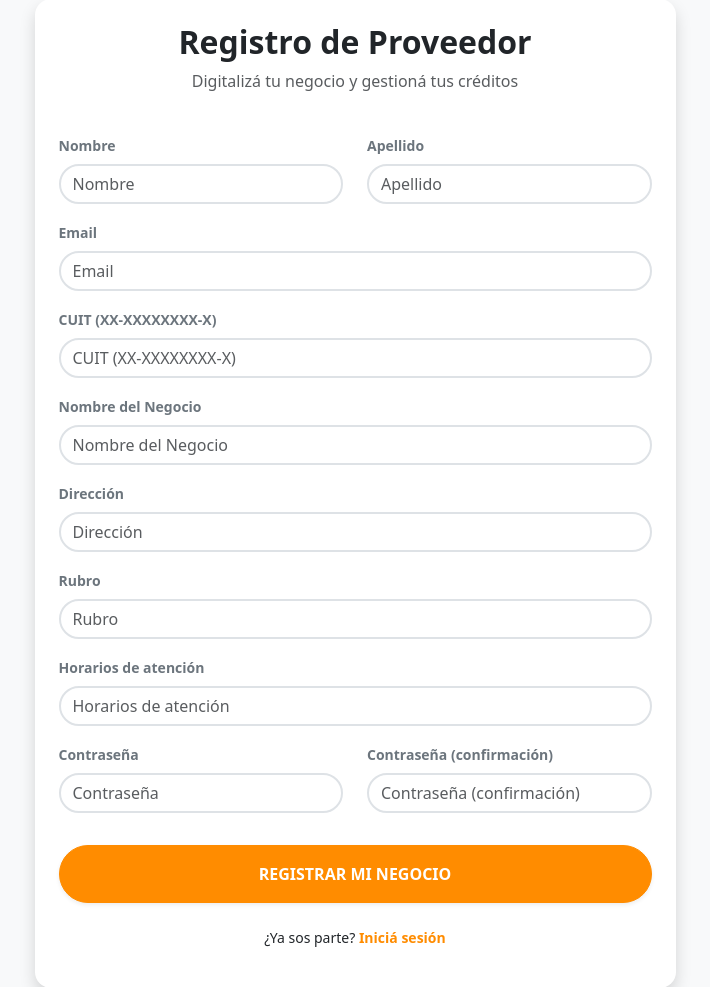
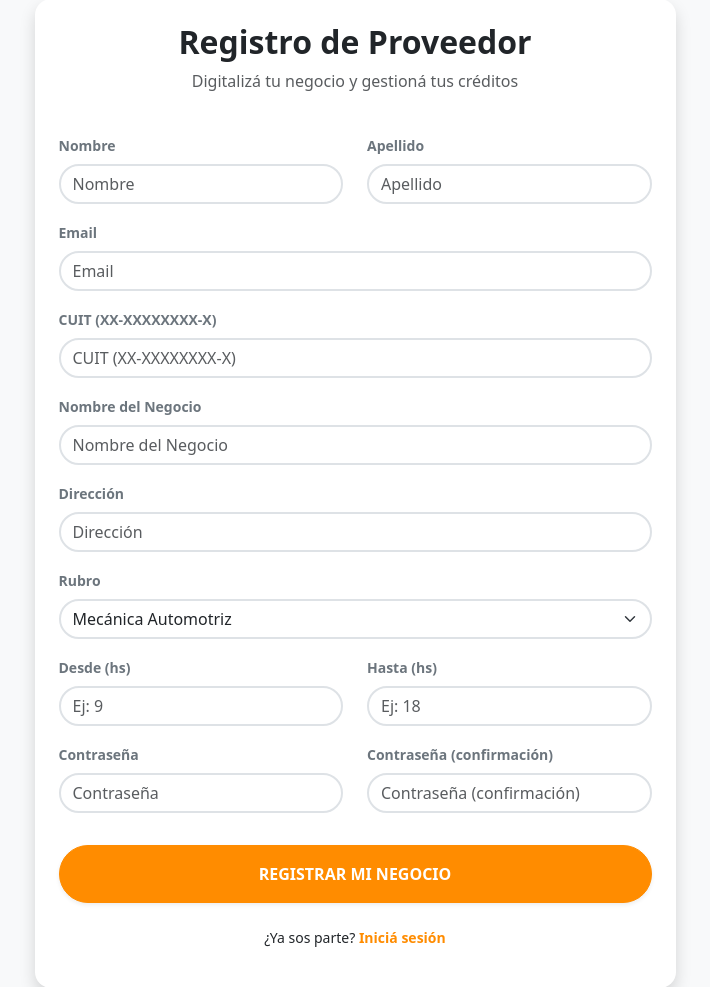
Before and after one commit to LucasMor96/gestion-repuestos, a Django app: page /registro/proveedor/ in a window 1280 px wide. Shown: the part 106-1093 px from the top of the page, without its empty margins (285-995 px from the left). Run offline with Django 5.2, Linux system fonts and the light colour scheme.

Commit message:
feat: restringir categorías y mejorar formulario de horarios

```diff
--- a/plataforma/forms.py
+++ b/plataforma/forms.py
@@ -1,7 +1,7 @@
 from django import forms
 from django.contrib.auth.models import User
 from django.contrib.auth.forms import UserCreationForm
-from .models import Tecnico, Proveedor, Producto, Pedido, CalificacionProveedor, CalificacionTecnico
+from .models import Tecnico, Proveedor, Producto, Pedido, CalificacionProveedor, CalificacionTecnico, RUBROS_CHOICES
 
 
 class RegistroTecnicoForm(UserCreationForm):
@@ -10,7 +10,7 @@ class RegistroTecnicoForm(UserCreationForm):
     last_name = forms.CharField(max_length=150, required=True, label="Apellido")
     email = forms.EmailField(required=True)
     cuit = forms.CharField(max_length=13, required=True, label="CUIT (XX-XXXXXXXX-X)")
-    especialidad = forms.CharField(max_length=100, required=True, label="Especialidad")
+    especialidad = forms.ChoiceField(choices=RUBROS_CHOICES, required=True, label="Especialidad")
     telefono = forms.CharField(max_length=20, required=False, label="Teléfono")
     ubicacion = forms.CharField(max_length=200, required=True, label="Ubicación")
 
@@ -55,12 +55,19 @@ class RegistroProveedorForm(UserCreationForm):
     cuit = forms.CharField(max_length=13, required=True, label="CUIT (XX-XXXXXXXX-X)")
     nombre_negocio = forms.CharField(max_length=150, required=True, label="Nombre del Negocio")
     direccion = forms.CharField(max_length=255, required=True, label="Dirección")
-    rubro = forms.CharField(max_length=100, required=True, label="Rubro")
-    horarios = forms.CharField(max_length=200, required=False, label="Horarios de atención")
+    rubro = forms.ChoiceField(choices=RUBROS_CHOICES, required=True, label="Rubro")
+    horario_desde = forms.IntegerField(
+        min_value=0, max_value=23, required=False, label="Desde (hs)",
+        widget=forms.NumberInput(attrs={'min': 0, 'max': 23, 'placeholder': 'Ej: 9'}),
+    )
+    horario_hasta = forms.IntegerField(
+        min_value=0, max_value=23, required=False, label="Hasta (hs)",
+        widget=forms.NumberInput(attrs={'min': 0, 'max': 23, 'placeholder': 'Ej: 18'}),
+    )
 
     class Meta:
         model = User
-        fields = ('first_name', 'last_name', 'email', 'cuit', 'nombre_negocio', 'direccion', 'rubro', 'horarios', 'password1', 'password2')
+        fields = ('first_name', 'last_name', 'email', 'cuit', 'nombre_negocio', 'direccion', 'rubro', 'horario_desde', 'horario_hasta', 'password1', 'password2')
 
     def clean_email(self):
         email = self.cleaned_data.get('email')
@@ -80,13 +87,16 @@ class RegistroProveedorForm(UserCreationForm):
         user.is_active = False
         if commit:
             user.save()
+            desde = self.cleaned_data.get('horario_desde')
+            hasta = self.cleaned_data.get('horario_hasta')
+            horarios = f"{desde} - {hasta}hs" if desde is not None and hasta is not None else ''
             Proveedor.objects.create(
                 usuario=user,
                 cuit=self.cleaned_data['cuit'],
                 nombre_negocio=self.cleaned_data['nombre_negocio'],
                 direccion=self.cleaned_data['direccion'],
                 rubro=self.cleaned_data['rubro'],
-                horarios=self.cleaned_data.get('horarios', ''),
+                horarios=horarios,
                 is_approved=False,
             )
         return user
@@ -126,12 +136,20 @@ class EditarPerfilProveedorForm(forms.ModelForm):
     """Formulario para que el proveedor edite su perfil"""
     first_name = forms.CharField(max_length=30, required=True, label="Nombre")
     last_name = forms.CharField(max_length=150, required=True, label="Apellido")
+    horario_desde = forms.IntegerField(
+        min_value=0, max_value=23, required=False, label="Desde (hs)",
+        widget=forms.NumberInput(attrs={'min': 0, 'max': 23, 'placeholder': 'Ej: 9'}),
+    )
+    horario_hasta = forms.IntegerField(
+        min_value=0, max_value=23, required=False, label="Hasta (hs)",
+        widget=forms.NumberInput(attrs={'min': 0, 'max': 23, 'placeholder': 'Ej: 18'}),
+    )
 
-    field_order = ['first_name', 'last_name', 'nombre_negocio', 'direccion', 'rubro', 'horarios', 'logo', 'imagen']
+    field_order = ['first_name', 'last_name', 'nombre_negocio', 'direccion', 'rubro', 'horario_desde', 'horario_hasta', 'logo', 'imagen']
 
     class Meta:
         model = Proveedor
-        fields = ('nombre_negocio', 'direccion', 'rubro', 'horarios', 'logo', 'imagen')
+        fields = ('nombre_negocio', 'direccion', 'rubro', 'logo', 'imagen')
         widgets = {
             'logo': forms.FileInput(),
             'imagen': forms.FileInput(),
@@ -143,6 +161,24 @@ class EditarPerfilProveedorForm(forms.ModelForm):
         if user:
             self.fields['first_name'].initial = user.first_name
             self.fields['last_name'].initial = user.last_name
+        # Parsear horarios existentes ("9 - 18hs") para pre-rellenar los campos
+        instance = kwargs.get('instance')
+        if instance and instance.horarios:
+            try:
+                partes = instance.horarios.replace('hs', '').split('-')
+                self.fields['horario_desde'].initial = int(partes[0].strip())
+                self.fields['horario_hasta'].initial = int(partes[1].strip())
+            except (ValueError, IndexError):
+                pass
+
+    def save(self, commit=True):
+        proveedor = super().save(commit=False)
+        desde = self.cleaned_data.get('horario_desde')
+        hasta = self.cleaned_data.get('horario_hasta')
+        proveedor.horarios = f"{desde} - {hasta}hs" if desde is not None and hasta is not None else ''
+        if commit:
+            proveedor.save()
+        return proveedor
 
     def save_user(self, user):
         user.first_name = self.cleaned_data['first_name']
--- a/plataforma/templates/plataforma/registro_proveedor.html
+++ b/plataforma/templates/plataforma/registro_proveedor.html
@@ -11,12 +11,28 @@
                 {% csrf_token %}
                 <div class="row">
                     {% for field in form %}
-                    <div class="{% if field.name == 'first_name' or field.name == 'last_name' or field.name == 'password1' or field.name == 'password2' %}col-md-6{% else %}col-12{% endif %} mb-3">
+                    <div class="{% if field.name == 'first_name' or field.name == 'last_name' or field.name == 'password1' or field.name == 'password2' or field.name == 'horario_desde' or field.name == 'horario_hasta' %}col-md-6{% else %}col-12{% endif %} mb-3">
                         <label class="form-label fw-bold small text-secondary">{{ field.label }}</label>
+                        {% if field.name == 'rubro' %}
+                        <select name="{{ field.name }}"
+                                class="form-select rounded-pill border-2 {% if field.errors %}is-invalid{% endif %}">
+                            {% for value, label in field.field.choices %}
+                            <option value="{{ value }}" {% if field.value == value %}selected{% endif %}>{{ label }}</option>
+                            {% endfor %}
+                        </select>
+                        {% elif field.name == 'horario_desde' or field.name == 'horario_hasta' %}
+                        <input type="number"
+                               name="{{ field.name }}"
+                               value="{{ field.value|default_if_none:'' }}"
+                               min="0" max="23"
+                               class="form-control rounded-pill border-2 {% if field.errors %}is-invalid{% endif %}"
+                               placeholder="{{ field.field.widget.attrs.placeholder }}">
+                        {% else %}
                         <input type="{{ field.field.widget.input_type }}"
                                name="{{ field.name }}"
                                class="form-control rounded-pill border-2 {% if field.errors %}is-invalid{% endif %}"
                                placeholder="{{ field.label }}">
+                        {% endif %}
                         {% if field.errors %}
                             <div class="text-danger small mt-1">{{ field.errors|first }}</div>
                         {% endif %}
```
Also changed, not shown: plataforma/models.py (+8 -3 lines), plataforma/templates/plataforma/editar_perfil.html (+16 -2 lines), plataforma/templates/plataforma/registro_tecnico.html (+9 -0 lines), db.sqlite3, plataforma/migrations/0009_restringir_rubros_dos_categorias.py (added).
